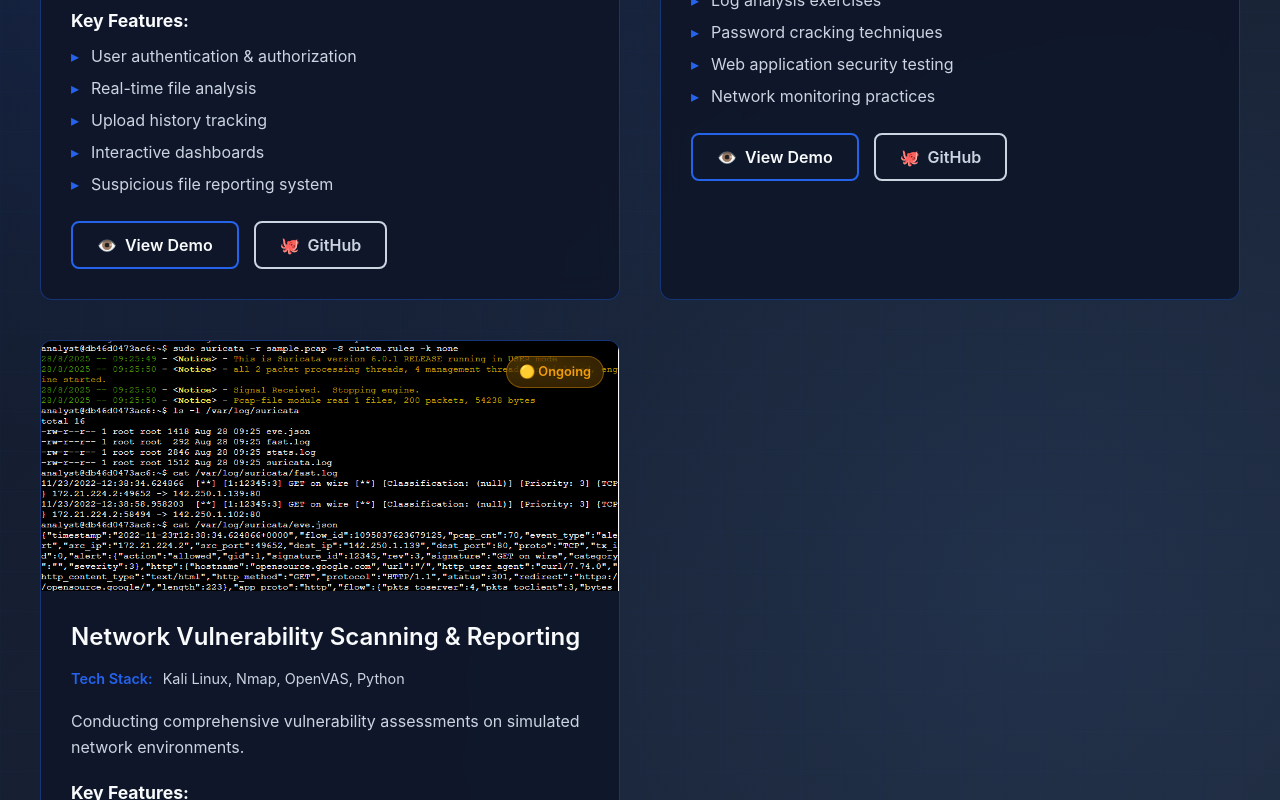
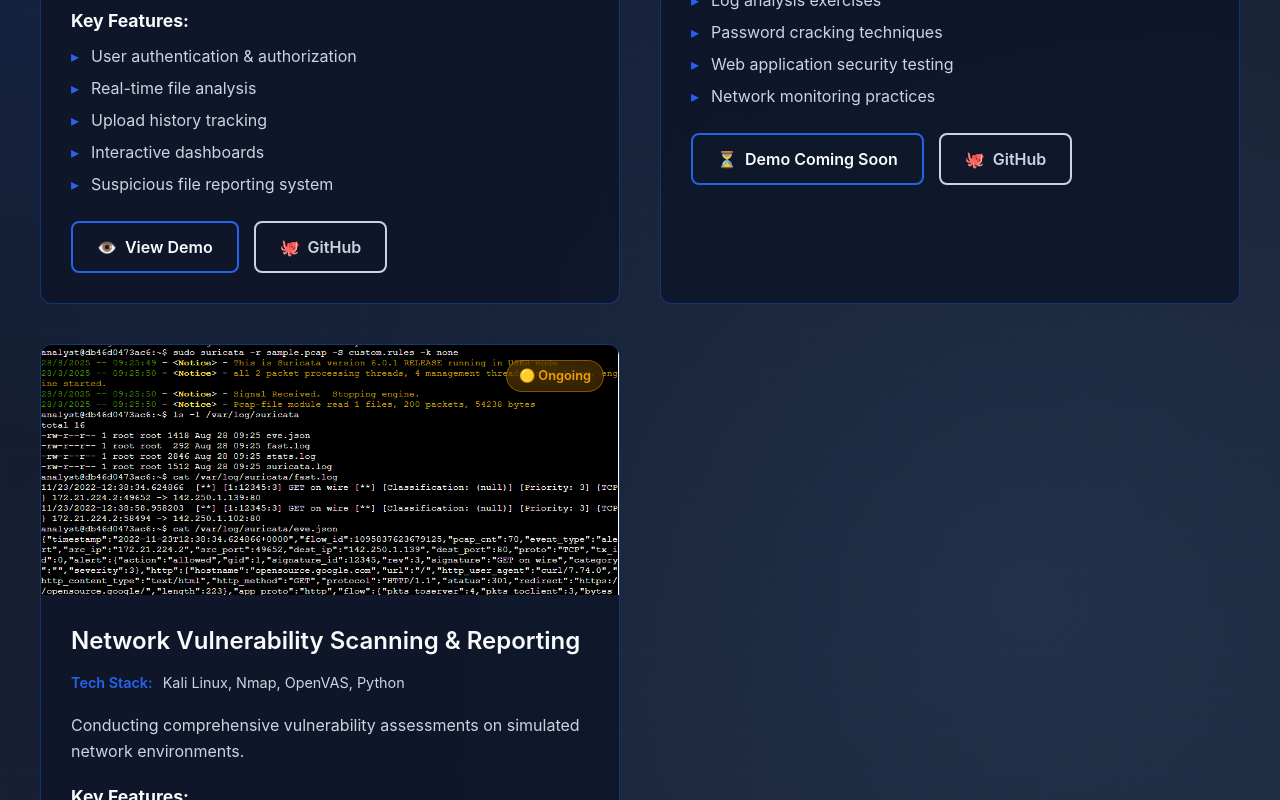
Before and after one commit to amyy45/portfolio, a React (Vite) app: page / in a window 1280 px wide. Shown: the part 6580-7380 px from the top of the page. Built offline with nearby package versions, Linux system fonts and the light colour scheme.

Commit message:
path 1.0

```diff
--- a/src/pages/Footer.tsx
+++ b/src/pages/Footer.tsx
@@ -63,9 +63,9 @@ const Footer: React.FC = () => {
             <h4 className="resources-heading">Resources</h4>
             <ul className="resources-list">
               <li><a href="/resume.pdf" className="cursor-target" target="_blank" rel="noopener noreferrer">Resume</a></li>
-              <li><a href="/blog" className="cursor-target">Blog</a></li>
+              <li><a href="/" className="cursor-target">Blog</a></li>
               <li><a href="/projects" className="cursor-target">Case Studies</a></li>
-              <li><a href="/certifications" className="cursor-target">Certifications</a></li>
+              <li><a href="/certificates" className="cursor-target">Certifications</a></li>
             </ul>
           </div>
 
--- a/src/pages/Projects.tsx
+++ b/src/pages/Projects.tsx
@@ -22,7 +22,9 @@ const Projects: React.FC = () => {
         "Suspicious file reporting system"
       ],
       image: stegoshieldImage,
-      status: "completed"
+      status: "completed",
+      demoLink: "https://stego-shield.vercel.app/",
+      githubLink: "https://github.com/amyy45/StegoShield"
     },
     {
       id: 2,
@@ -37,7 +39,9 @@ const Projects: React.FC = () => {
         "Network monitoring practices"
       ],
       image: cyberLabsImage,
-      status: "completed"
+      status: "completed",
+      demoLink: null, // No demo available
+      githubLink: "null"
     },
     {
       id: 3,
@@ -52,7 +56,9 @@ const Projects: React.FC = () => {
         "Remediation recommendations"
       ],
       image: vulnerabilityScanImage,
-      status: "ongoing"
+      status: "ongoing",
+      demoLink: null, // No demo available for ongoing project
+      githubLink: "https://github.com/amyy45/network-vulnerability-scanning"
     }
   ];
 
@@ -116,16 +122,37 @@ const Projects: React.FC = () => {
                 </div>
 
                 <div className="project-actions">
-                  <button className="professional-btn primary cursor-target">
-                    <span className="btn-icon">👁️</span>
-                    <span className="btn-text">View Demo</span>
-                    <div className="btn-hover-effect"></div>
-                  </button>
-                  <button className="professional-btn secondary cursor-target">
+                  {project.demoLink ? (
+                    <a
+                      href={project.demoLink}
+                      target="_blank"
+                      rel="noopener noreferrer"
+                      className="professional-btn primary cursor-target"
+                    >
+                      <span className="btn-icon">👁️</span>
+                      <span className="btn-text">View Demo</span>
+                      <div className="btn-hover-effect"></div>
+                    </a>
+                  ) : (
+                    <button
+                      className="professional-btn primary cursor-target disabled"
+                      disabled
+                    >
+                      <span className="btn-icon">⏳</span>
+                      <span className="btn-text">Demo Coming Soon</span>
+                    </button>
+                  )}
+
+                  <a
+                    href={project.githubLink}
+                    target="_blank"
+                    rel="noopener noreferrer"
+                    className="professional-btn secondary cursor-target"
+                  >
                     <span className="btn-icon">🐙</span>
                     <span className="btn-text">GitHub</span>
                     <div className="btn-hover-effect"></div>
-                  </button>
+                  </a>
                 </div>
               </div>
             </div>
```
